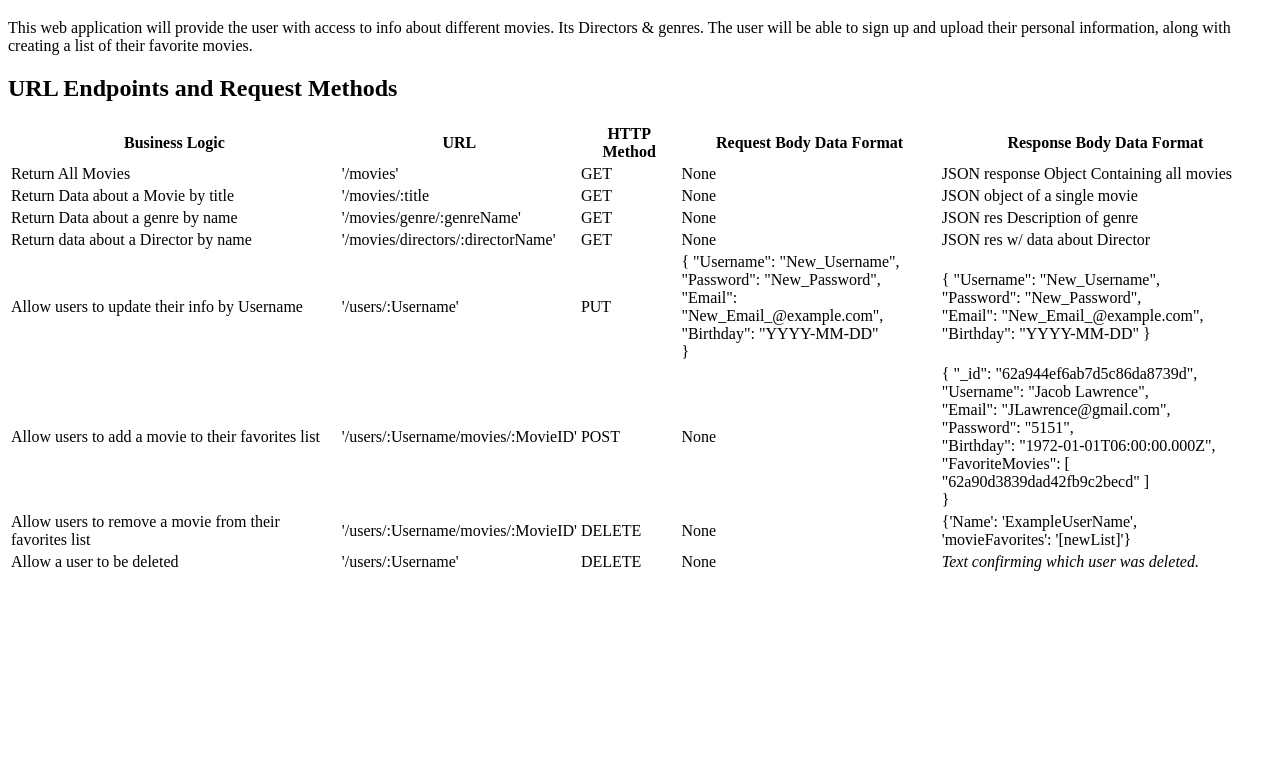
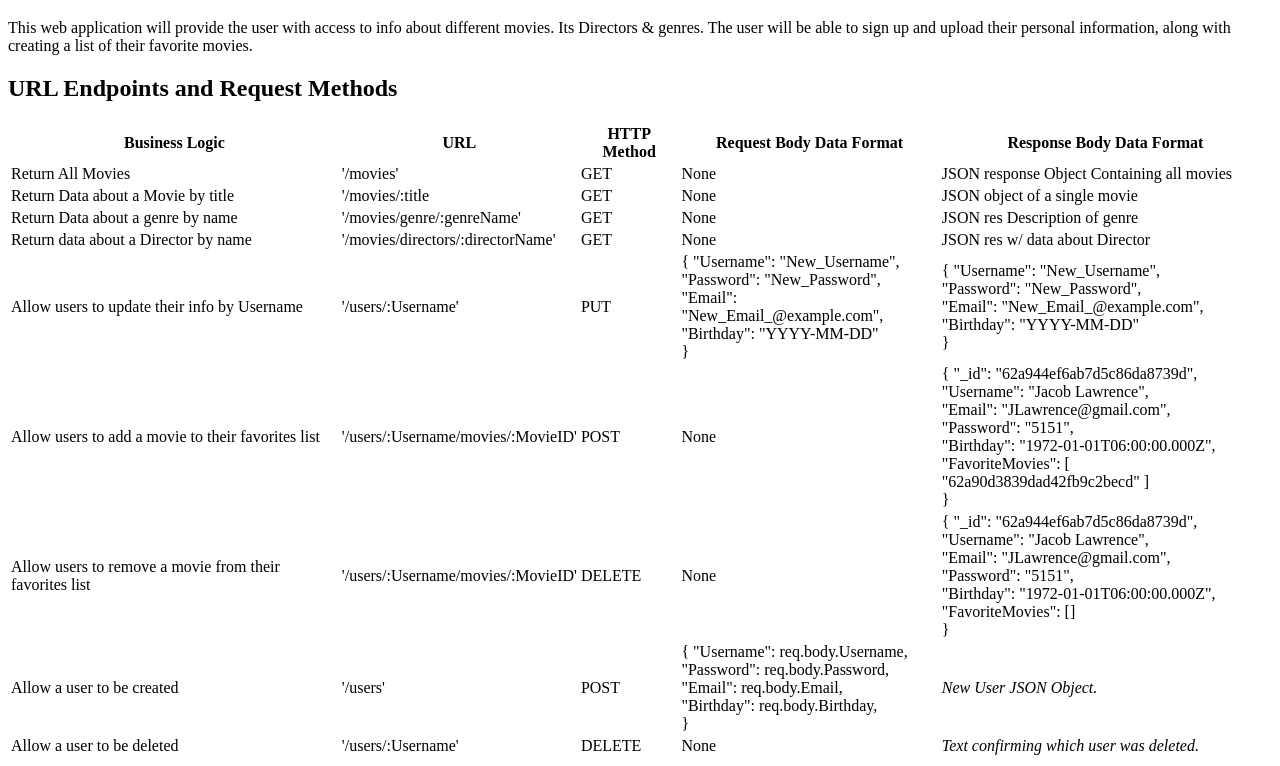
Before and after one commit to Jitrotte/movie_api, a website: page public/documentation.html in a window 1280 px wide. Shown: the part 61-827 px from the top of the page. Before the commit the page ends 800 px from the top, so only its background shows below. Drawn offline with Linux system fonts and the light colour scheme.

Commit message:
updated new methods & req/res

```diff
--- a/public/documentation.html
+++ b/public/documentation.html
@@ -67,8 +67,8 @@
         <td>{ "Username": "New_Username",<br>
           "Password": "New_Password",<br>
           "Email": "New_Email_@example.com",<br>
-          "Birthday": "YYYY-MM-DD"
-          }<br></td>
+          "Birthday": "YYYY-MM-DD"<br>
+          }</td>
       </tr>
       <tr>
         <td>Allow users to add a movie to their favorites list</td>
@@ -91,9 +91,26 @@
         <td>'/users/:Username/movies/:MovieID'</td>
         <td>DELETE</td>
         <td>None</td>
-        <td>{'Name': 'ExampleUserName',<br>
-          'movieFavorites': '[newList]'}<br>
+        <td>{ "_id": "62a944ef6ab7d5c86da8739d",<br>
+          "Username": "Jacob Lawrence",<br>
+          "Email": "JLawrence@gmail.com",<br>
+          "Password": "5151",<br>
+          "Birthday": "1972-01-01T06:00:00.000Z",<br>
+          "FavoriteMovies": []<br>
+          }
         </td>
+      </tr>
+      <tr>
+        <td>Allow a user to be created</td>
+        <td>'/users'</td>
+        <td>POST</td>
+        <td>{
+          "Username": req.body.Username,<br>
+          "Password": req.body.Password,<br>
+          "Email": req.body.Email,<br>
+          "Birthday": req.body.Birthday,<br>
+        }</td>
+        <td><em>New User JSON Object.</em></td>
       </tr>
       <tr>
         <td>Allow a user to be deleted</td>
```
